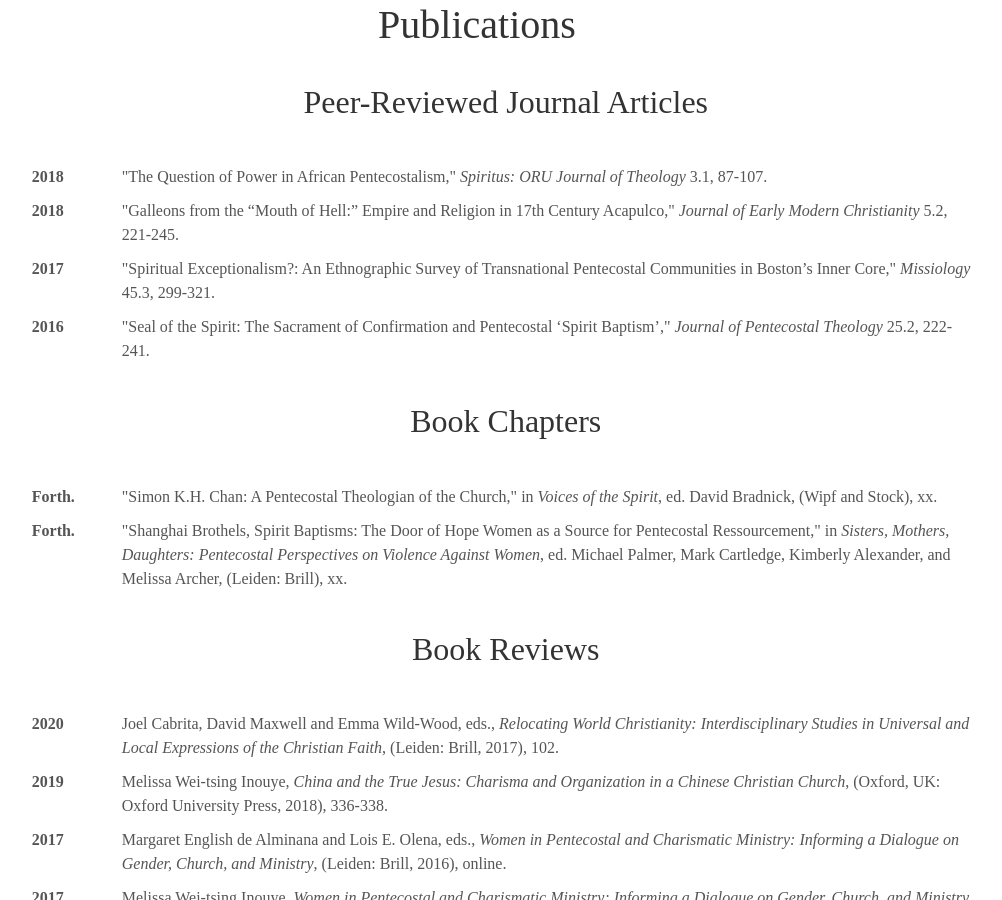
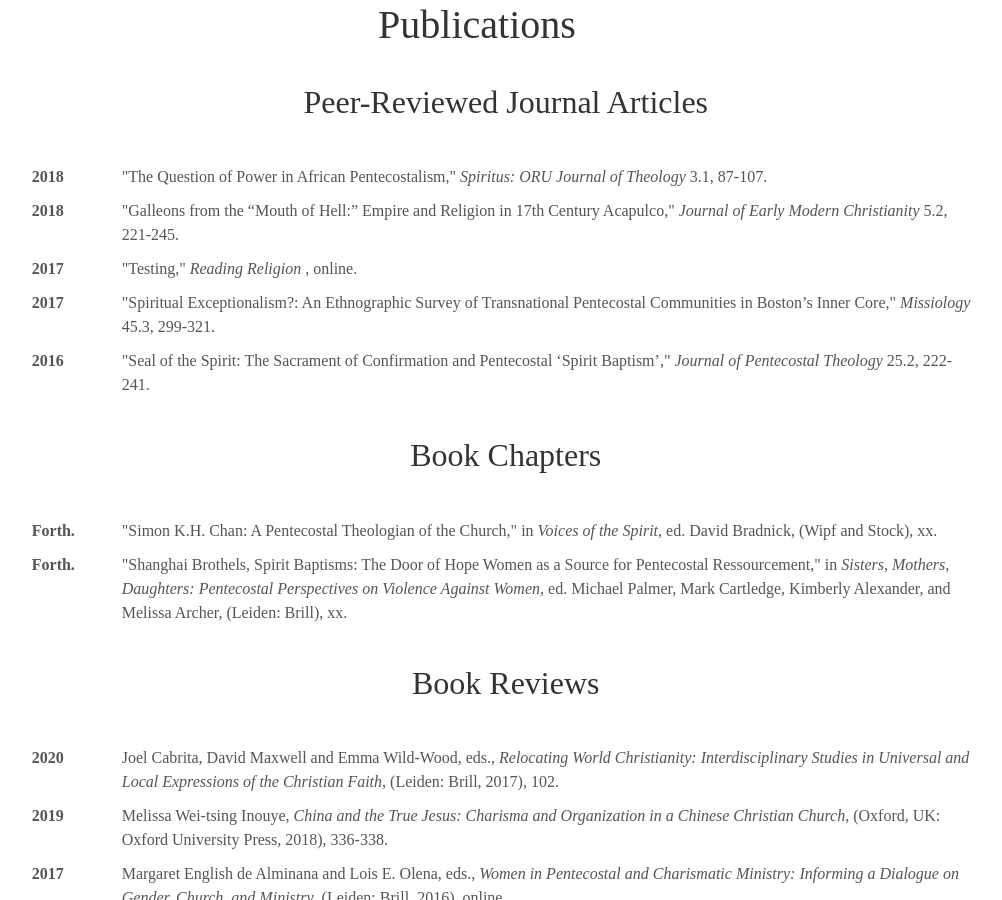
Before and after one commit to alex-mayfield/alex-mayfield.github.io, a Jekyll site: the page built from index.html, in a window 1280 px wide and 900 px high, scrolled down 1647 px. Shown: the whole window, without its empty margins (163-1165 px from the left). Built offline with Jekyll 4.4.1, drawn with Linux system fonts in a browser that asks for light colours; some web fonts are replaced.

Commit message:
Update publications.yml

```diff
--- a/_data/publications.yml
+++ b/_data/publications.yml
@@ -89,9 +89,8 @@
     publisher: "Leiden: Brill, 2016"
     page: online
     author: Margaret English de Alminana and Lois E. Olena, eds.
-    author: Melissa Wei-tsing Inouye
-  - title: "Women in Pentecostal and Charismatic Ministry: Informing a Dialogue on Gender, Church, and Ministry"
-    type: review
+  - title: "Testing"
+    type: article
     year: 2017
     journal: Reading Religion
     vol_iss:
```
